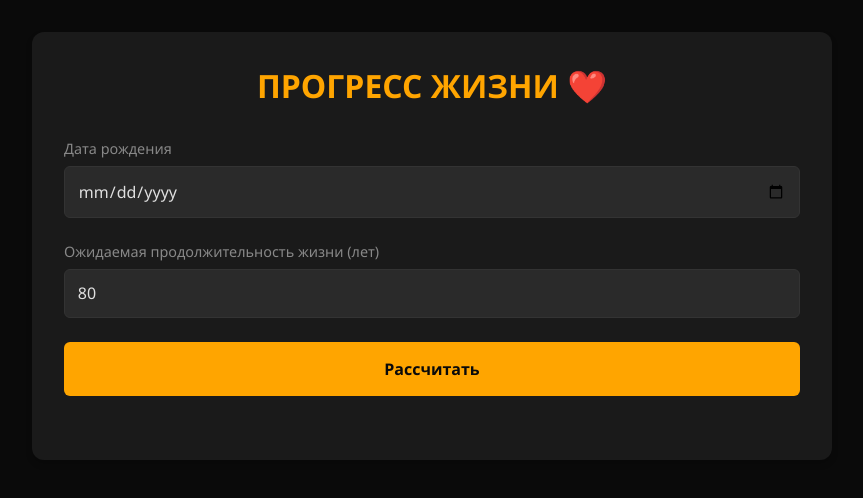
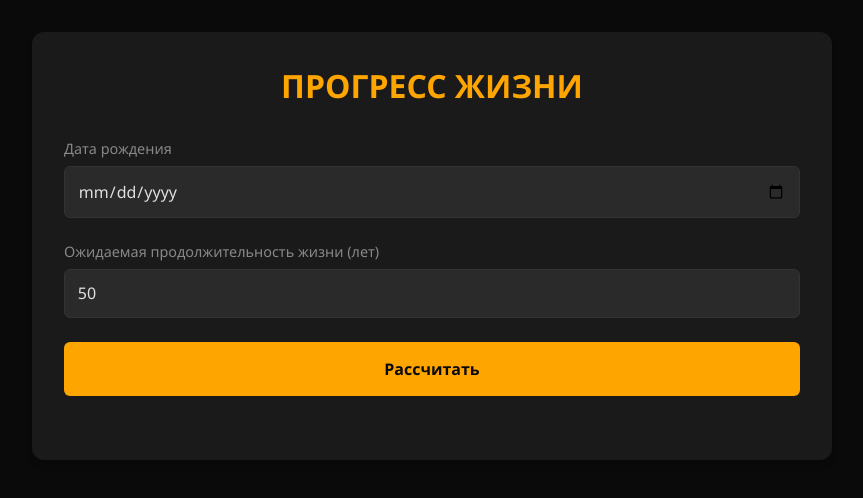
Before and after one commit to ValeryF/progressoflife, a plain HTML site: page index.html in a window 1280 px wide. Shown: the whole page, without its empty margins (208-1071 px from the left). Drawn offline with Linux system fonts and the light colour scheme.

Commit message:
Update index.html

```diff
--- a/index.html
+++ b/index.html
@@ -3,7 +3,7 @@
 <head>
     <meta charset="UTF-8">
     <meta name="viewport" content="width=device-width, initial-scale=1.0">
-    <title>Прогресс жизни</title>
+    <title>Прогресс жизни🖤</title>
     <style>
         * {
             margin: 0;
@@ -159,7 +159,7 @@
 </head>
 <body>
     <div class="container">
-        <h1>ПРОГРЕСС ЖИЗНИ ❤️</h1>
+        <h1>ПРОГРЕСС ЖИЗНИ</h1>
 
         <div class="input-group">
             <label>Дата рождения</label>
@@ -168,7 +168,7 @@
 
         <div class="input-group">
             <label>Ожидаемая продолжительность жизни (лет)</label>
-            <input type="number" id="lifeExpectancy" value="80" min="1">
+            <input type="number" id="lifeExpectancy" value="50" min="1">
         </div>
 
         <button onclick="calculateProgress()">Рассчитать</button>
```
